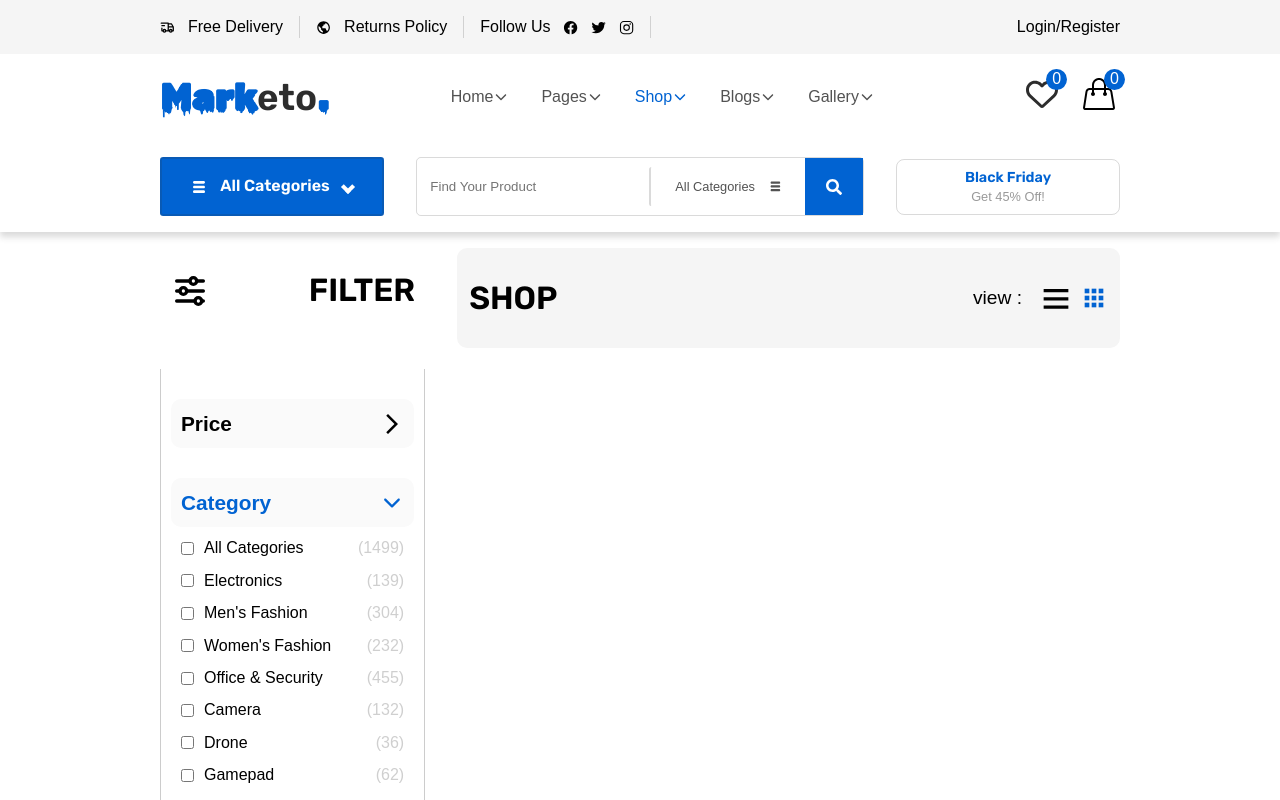
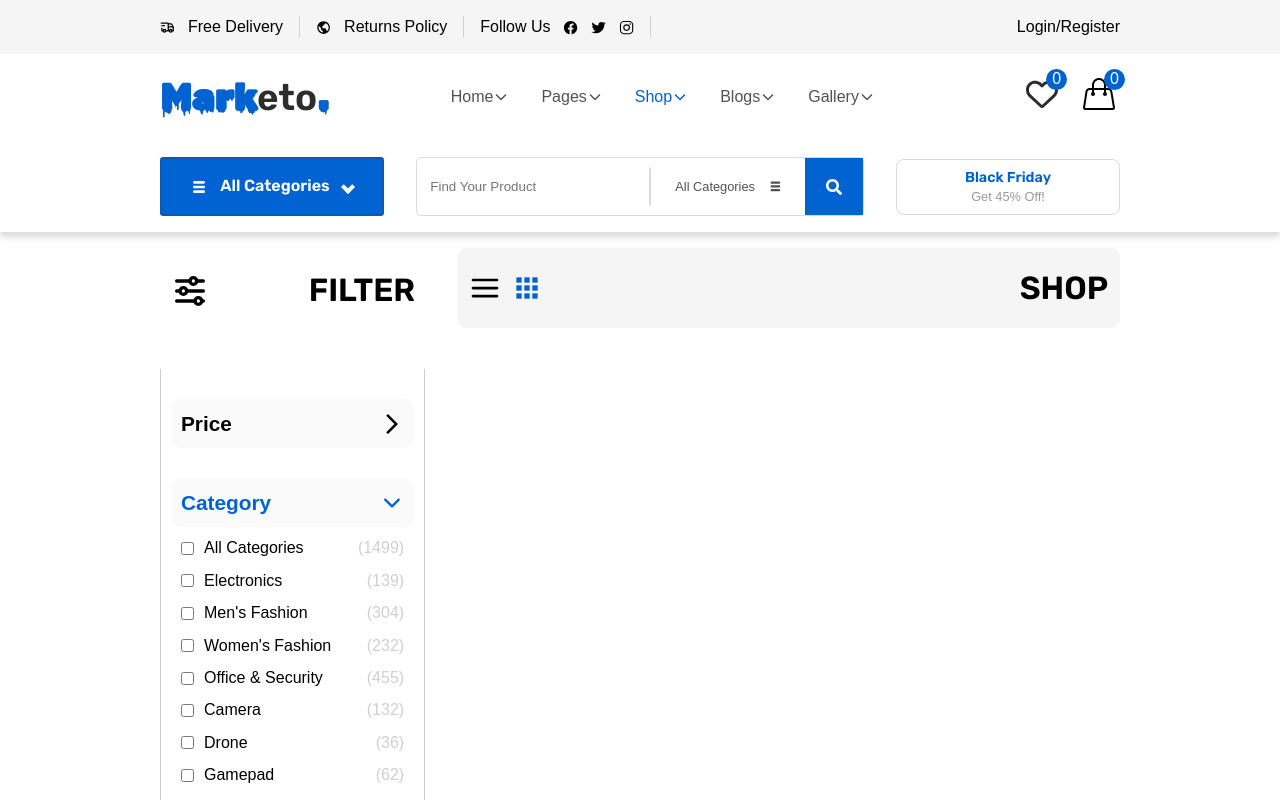
Before and after one commit to eslamal3kda/Marketo_e-commerce_project, a React (Vite) app: page /shop in a window 1280 px wide. Shown: the top 800 px of the page. Built offline with nearby package versions, Linux system fonts and the light colour scheme; a web font is replaced by a local one.

Commit message:
Small Edit In The Shop Page Heading

```diff
--- a/src/pages/ShopPage/ShopPage.jsx
+++ b/src/pages/ShopPage/ShopPage.jsx
@@ -2,8 +2,7 @@ import React, { useState } from "react";
 
 import { TbAdjustmentsHorizontal } from "react-icons/tb";
 import FilterCategory from "../../components/filterCategory/FilterCategory";
-import { TfiMenu } from "react-icons/tfi";
-import { CgMenuGridR } from "react-icons/cg";
+import { CgMenu, CgMenuGridR } from "react-icons/cg";
 
 export default function ShopPage() {
     const filterCategories = [
@@ -34,14 +33,12 @@ export default function ShopPage() {
                 </div>
                 <div className="shop-page-content">
                     <div className="shop-page-content-header">
+                        <div className="display-btn">
+                                <CgMenu className={`${dispalyGrid?"":"active"}`} onClick={()=>setDisplayGrid(false)}/>
+                                <CgMenuGridR className={`${dispalyGrid ?"active":""}`} onClick={()=>setDisplayGrid(true)}/>
+                        </div>
                         <div className="heading">
                             <h4>shop</h4>
-                        </div>
-                        <div className="display-btn">
-                            <span>view :</span>
-                            <div className="icons">
-                                <TfiMenu className={`${dispalyGrid?"":"active"}`} onClick={()=>setDisplayGrid(false)}/> <CgMenuGridR className={`${dispalyGrid ?"active":""}`} onClick={()=>setDisplayGrid(true)}/>
-                            </div>
                         </div>
                     </div>
                 </div>
--- a/src/pages/ShopPage/_shopPage.scss
+++ b/src/pages/ShopPage/_shopPage.scss
@@ -101,7 +101,7 @@
                 justify-content: space-between;
                 background-color: #f5f5f5;
                 width: 100%;
-                height: 100px;
+                height: 80px;
                 border-radius: 10px;
                 .heading h4 {
                     font-size: 2rem;
@@ -110,22 +110,18 @@
                 .display-btn {
                     display: flex;
                     align-items: center;
-                    gap: 20px;
-                    span {
-                        font-size: 1.2rem;
-                    }
-                    .icons {
-                        display: flex;
-                        align-items: center;
                     gap: 10px;
                     svg {
-                            font-size: 28px;
+                        font-size: 32px;
                         cursor: pointer;
                         transition: 0.3s;
                         &.active {
                             color: $main-color;
                         }
                     }
+                    span {
+                        font-size: 1.2rem;
+                        text-transform: capitalize;
                     }
                 }
             }
```
Lines whose indentation alone changed are shown as unchanged.
